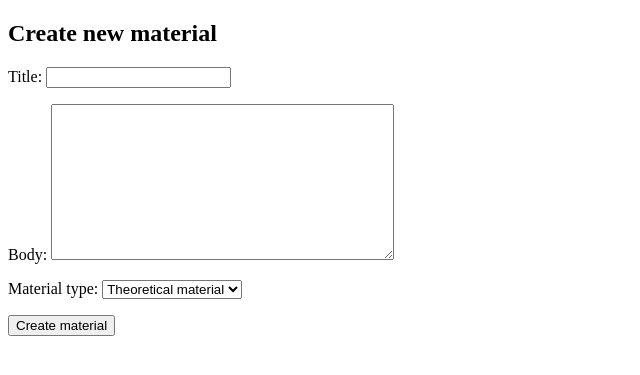
After one commit to itacademycourse/it-spring, a Django app: page /create/ in a window 1280 px wide. The commit adds this page. Shown: the top 375 px of the page, without its empty margins (0-640 px from the left). Run offline with Django 3.2, Linux system fonts and the light colour scheme.

Commit message:
Add create material form

```diff
--- a/lesson/forms.py
+++ b/lesson/forms.py
@@ -1,5 +1,5 @@
 from django import forms
-
+from . import models
 
 class EmailMaterialForm(forms.Form):
     name = forms.CharField(max_length=25)
@@ -7,3 +7,9 @@ class EmailMaterialForm(forms.Form):
     to_email = forms.EmailField()
     comment = forms.CharField(required=False,
                               widget=forms.Textarea)
+
+
+class MaterialForm(forms.ModelForm):
+    class Meta:
+        model = models.Material
+        fields = ('title', 'body', 'material_type')
--- a/lesson/templates/materials/all_materials.html
+++ b/lesson/templates/materials/all_materials.html
@@ -14,4 +14,5 @@
         </p>
         {{ material.body|truncatewords:5|linebreaks }}
     {% endfor %}
+    <a href="{% url "lesson:create_form" %}"> create new</a>
 {% endblock %}
--- /dev/null
+++ b/lesson/templates/materials/create.html
@@ -0,0 +1,11 @@
+{% extends "base.html" %}
+{% block title %} Create material {% endblock %}
+
+{% block content %}
+    <h2> Create new material</h2>
+    <form action="." method="post">
+        {{ form.as_p }}
+        {% csrf_token %}
+        <input type="submit" value="Create material">
+    </form>
+{% endblock %}
--- a/lesson/urls.py
+++ b/lesson/urls.py
@@ -9,4 +9,5 @@ urlpatterns = [
          name='material_details'),
     path('<int:material_id>/share/', views.share_material,
          name='share_material'),
+    path('create/', views.create_form, name='create_form'),
 ]
--- a/lesson/views.py
+++ b/lesson/views.py
@@ -3,6 +3,7 @@ from django.core.mail import send_mail
 from . import models
 from . import forms
 
+from django.contrib.auth.models import User
 # Create your views here.
 
 
@@ -54,3 +55,20 @@ def share_material(request, material_id):
     return render(request,
                   'materials/share.html',
                   {'material': material, 'form': form, 'sent':sent})
+
+def create_form(request):
+    if request.method == 'POST':
+        material_form = forms.MaterialForm(request.POST)
+        if material_form.is_valid():
+            new_material = material_form.save(commit=False)
+            new_material.author = User.objects.first()
+            new_material.slug = new_material.title.replace(" ", "-")
+            new_material.save()
+            return render(request,
+                          'materials/detail.html',
+                          {'material': new_material})
+    else:
+        material_form = forms.MaterialForm()
+    return render(request,
+                  "materials/create.html",
+                  {'form': material_form})
--- a/spring/urls.py
+++ b/spring/urls.py
@@ -18,5 +18,5 @@ from django.urls import path, include
 
 urlpatterns = [
     path('admin/', admin.site.urls),
-    path('lesson/', include('lesson.urls', namespace='lesson'))
+    path('', include('lesson.urls', namespace='lesson'))
 ]
```
